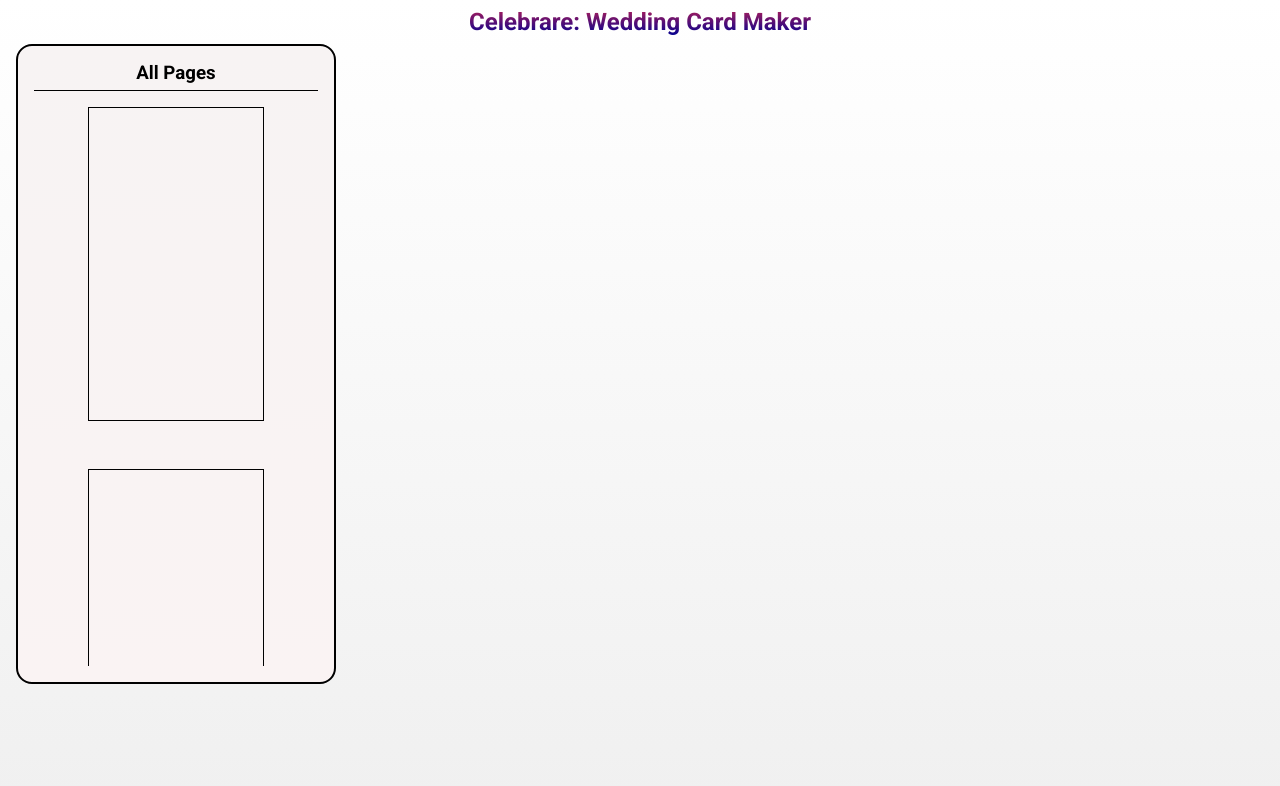
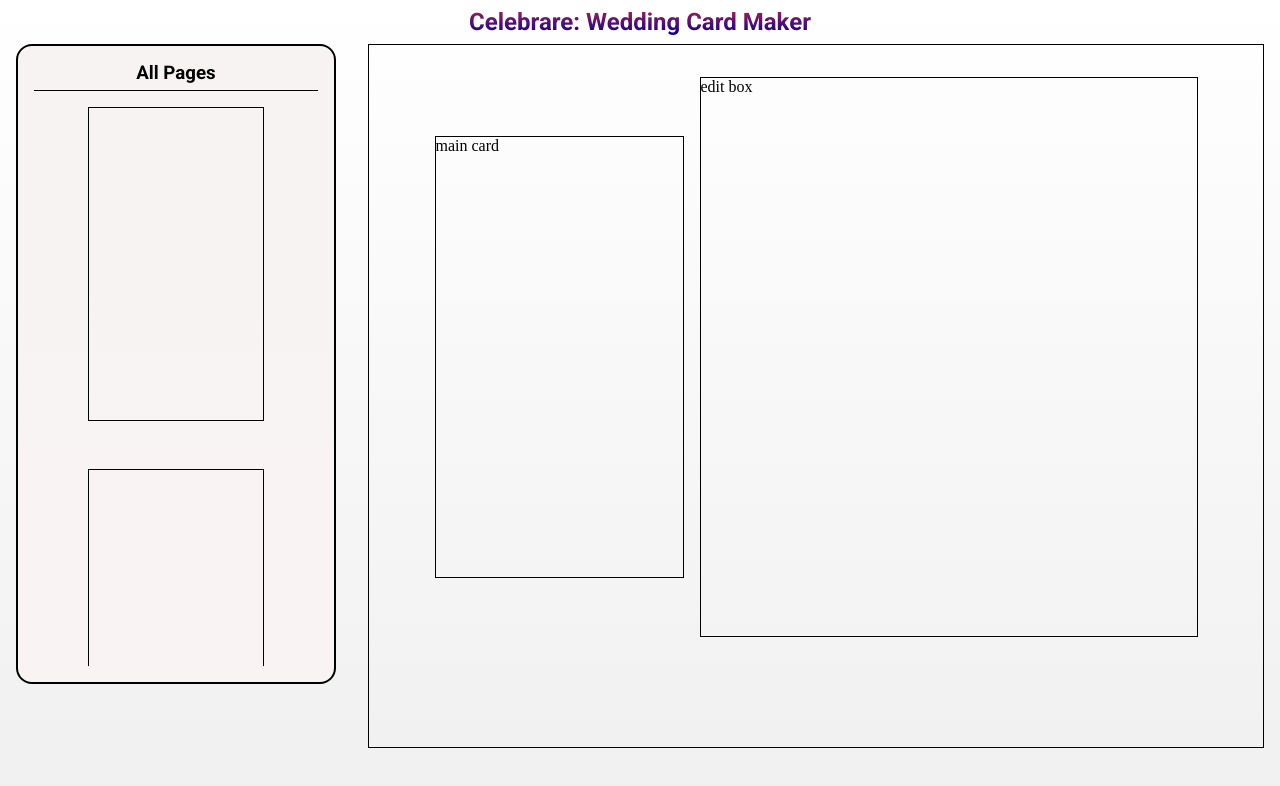
Before and after one commit to developerDhanjit/WeddingCardInvite, a website: page index.html in a window 1280 px wide. Drawn offline with Linux system fonts and the light colour scheme.

Commit message:
add: card and edit box layout

```diff
--- a/css/main.css
+++ b/css/main.css
@@ -40,10 +40,36 @@
 }
 
 /* Cards  */
+#cards {
+  width: auto;
+  border: 1px solid black;
+  min-height: 88vh;
+  padding: 1rem 1rem;
+}
 
 /* Card Box  */
 #card-box {
+  display: flex;
+  flex-direction: column;
+  justify-content: center;
+  gap: 1rem;
+  align-items: center;
+  padding: 1 1rem;
+  /* border: 1 px solid black; */
+  border-radius: 1.2rem;
+}
 
+/* Main Card  */
+#main-card {
+  width: 80%;
+  aspect-ratio: 9/16;
+  border: 1px solid black;
 }
 
 /* Edit Box  */
+
+#edit-box {
+  width: 100%;
+  height: 28vh;
+  border: 1px solid black;
+}
--- a/css/responsive.css
+++ b/css/responsive.css
@@ -14,6 +14,7 @@
 
   #card-wrapper {
     flex-direction: row;
+    gap: 2rem;
   }
 
   #desktop-view {
@@ -39,4 +40,24 @@
     gap: 3rem;
     padding: 1rem;
   }
+
+  #cards {
+    width: 80vw;
+    border: 1px solid black;
+  }
+
+  #card-box {
+    flex-direction: row;
+    width: 100%;
+    padding: 1rem 1rem;
+  }
+
+  #main-card {
+    width: 30%;
+    aspect-ratio: 9/16;
+  }
+  #edit-box {
+    width: 60%;
+    height: 70vh;
+  }
 }
--- a/index.html
+++ b/index.html
@@ -56,12 +56,12 @@
         </section>
 
         <!-- Each Page Section  -->
-        <section>
+        <section id="cards">
           <section id="card-box">
             <!--  Main Card -->
-            <div id="main-card"></div>
+            <div id="main-card">main card</div>
             <!-- Card Edit Section -->
-            <div id="edit-box"></div>
+            <div id="edit-box">edit box</div>
           </section>
         </section>
       </section>
```
